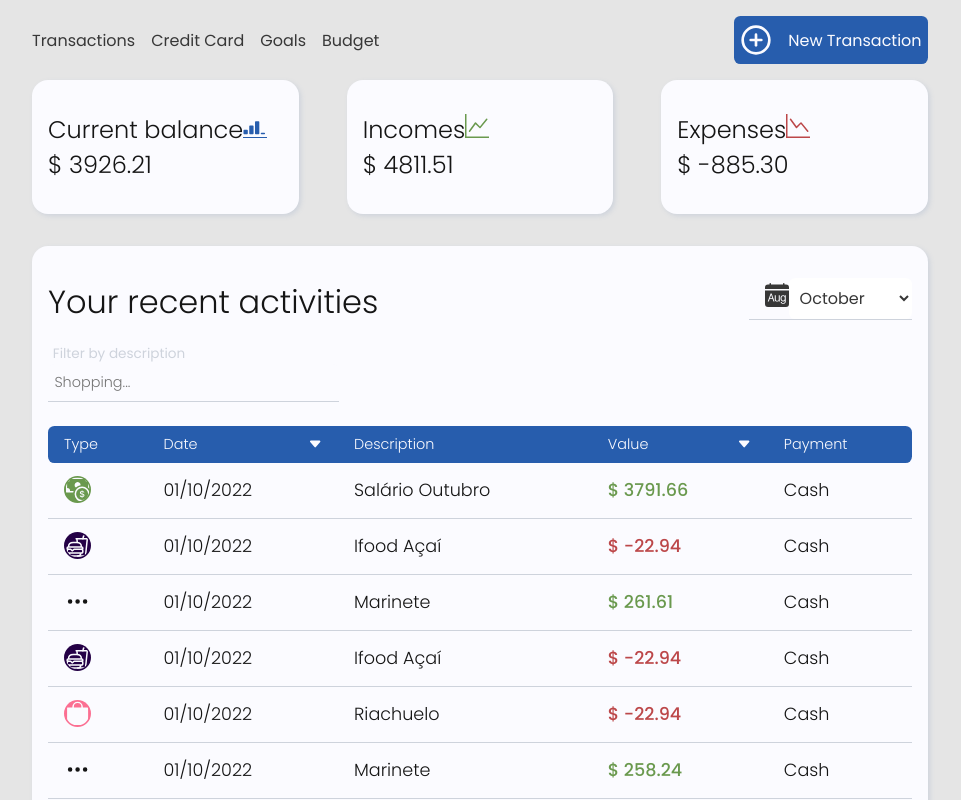
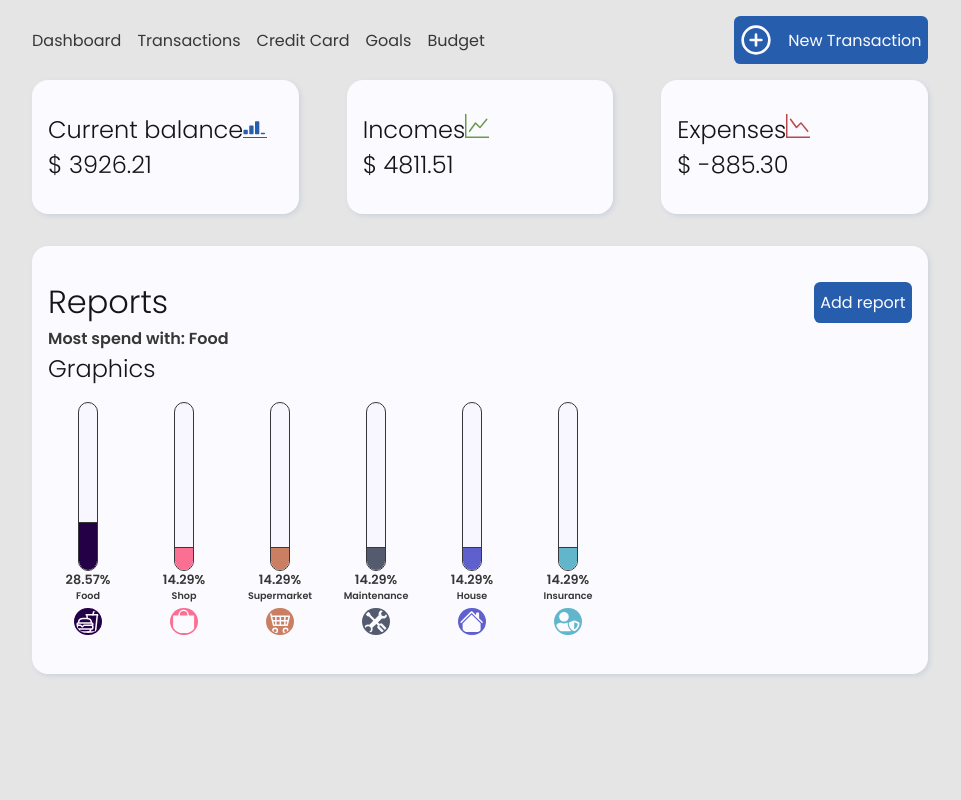
Before and after one commit to anasofiamelo/finances-app, a React (Create React App) app: page / in a window 1280 px wide. Shown: the top 800 px of the page, without its empty margins (160-1121 px from the left). Built offline with nearby package versions, Linux system fonts and the light colour scheme.

Commit message:
change pages organization

```diff
--- a/src/App.jsx
+++ b/src/App.jsx
@@ -1,7 +1,7 @@
 import { useState } from "react";
 import { Route, Routes } from "react-router-dom";
-import { Balance, Navbar, Goals, Invoices } from "./components";
-import { CreditCardPage, Budget } from "./pages";
+import { Navbar, Goals, Invoices } from "./components";
+import { CreditCardPage, Budget, Transactions, Dashboard } from "./pages";
 
 function App() {
   const [showAddTransaction, setShowAddTransaction] = useState(false);
@@ -23,7 +23,8 @@ function App() {
       />
       <div onClick={hideAddTransactionHandler}>
         <Routes>
-          <Route path="/" element={<Balance />} />
+          <Route path="/" element={<Dashboard />} />
+          <Route path="/transactions" element={<Transactions />} />
           <Route path="/credit-card" element={<CreditCardPage />} />
           <Route path="/credit-card/:creditCard" element={<Invoices />} />
           <Route path="/goals" element={<Goals />} />
--- a/src/components/Balance.jsx
+++ b/src/components/Balance.jsx
@@ -1,56 +1,15 @@
-import { Transaction, TransactionValueCard, Reports } from "../components";
+import { Transaction } from "../components";
 import { useTransactions } from "../context/finances.context";
-import { BsReception3, BsGraphDown, BsGraphUp } from "react-icons/bs";
 
 const Balance = () => {
-  const { transactions, totalBalance, totalIncomes, totalExpenses } =
-    useTransactions();
-
-  const customStyle = (color) => {
-    return { color: `var(--${color})` };
-  };
-
-  const balanceIcon = (
-    <BsReception3
-      style={{
-        borderBottom: "1px solid var(--blue)",
-        ...customStyle("blue"),
-      }}
-    />
-  );
-  const incomesIcon = <BsGraphUp style={customStyle("green")} />;
-  const expensesIcon = <BsGraphDown style={customStyle("red")} />;
+  const { transactions } = useTransactions();
 
   return (
-    <>
-      <div className="balance_grid">
-        <TransactionValueCard
-          title="Current balance"
-          value={totalBalance}
-          icon={balanceIcon}
-        />
-
-        <TransactionValueCard
-          title="Incomes"
-          value={totalIncomes}
-          icon={incomesIcon}
-        />
-
-        <TransactionValueCard
-          title="Expenses"
-          value={totalExpenses}
-          icon={expensesIcon}
-        />
-      </div>
-
-      <Transaction
-        balanceType="Your recent activities"
-        transactions={transactions}
-        balanceThead={["Category", "Description", "Value", "Date"]}
-      />
-
-      <Reports transactions={transactions} />
-    </>
+    <Transaction
+      balanceType="Your recent activities"
+      transactions={transactions}
+      balanceThead={["Category", "Description", "Value", "Date"]}
+    />
   );
 };
 
--- a/src/components/layout/Navbar.jsx
+++ b/src/components/layout/Navbar.jsx
@@ -4,7 +4,8 @@ import { Button, AddTransactionDropdown } from "../../components";
 import { FiPlusCircle } from "react-icons/fi";
 
 const navlinks = [
-  { title: "Transactions", link: "/" },
+  { title: "Dashboard", link: "/" },
+  { title: "Transactions", link: "/transactions" },
   { title: "Credit Card", link: "/credit-card" },
   { title: "Goals", link: "/goals" },
   { title: "Budget", link: "/budget" },
--- /dev/null
+++ b/src/pages/Dashboard.jsx
@@ -0,0 +1,50 @@
+import { Reports, TransactionValueCard } from "../components";
+import { useTransactions } from "../context/finances.context";
+import { BsReception3, BsGraphDown, BsGraphUp } from "react-icons/bs";
+const Dashboard = (props) => {
+  const { transactions, totalBalance, totalIncomes, totalExpenses } =
+    useTransactions();
+
+  const customStyle = (color) => {
+    return { color: `var(--${color})` };
+  };
+
+  const balanceIcon = (
+    <BsReception3
+      style={{
+        borderBottom: "1px solid var(--blue)",
+        ...customStyle("blue"),
+      }}
+    />
+  );
+
+  const incomesIcon = <BsGraphUp style={customStyle("green")} />;
+  const expensesIcon = <BsGraphDown style={customStyle("red")} />;
+
+  return (
+    <div>
+      <div className="balance_grid">
+        <TransactionValueCard
+          title="Current balance"
+          value={totalBalance}
+          icon={balanceIcon}
+        />
+
+        <TransactionValueCard
+          title="Incomes"
+          value={totalIncomes}
+          icon={incomesIcon}
+        />
+
+        <TransactionValueCard
+          title="Expenses"
+          value={totalExpenses}
+          icon={expensesIcon}
+        />
+      </div>
+      <Reports transactions={transactions} />
+    </div>
+  );
+};
+
+export default Dashboard;
--- /dev/null
+++ b/src/pages/Transactions.jsx
@@ -0,0 +1,17 @@
+import { Transaction } from "../components";
+import { useTransactions } from "../context/finances.context";
+
+const Transactions = (props) => {
+  const { transactions } = useTransactions();
+  return (
+    <div>
+      <Transaction
+        balanceType="Your recent activities"
+        transactions={transactions}
+        balanceThead={["Category", "Description", "Value", "Date"]}
+      />
+    </div>
+  );
+};
+
+export default Transactions;
--- a/src/pages/index.js
+++ b/src/pages/index.js
@@ -1,5 +1,7 @@
 import CreditCardPage from "./CreditCard";
 import Budget from "./Budget";
+import Dashboard from "./Dashboard";
+import Transactions from "./Transactions";
 import Transaction from "../components/Transactions/Transaction";
 
-export { CreditCardPage, Transaction, Budget };
+export { CreditCardPage, Transaction, Budget, Transactions, Dashboard };
```
